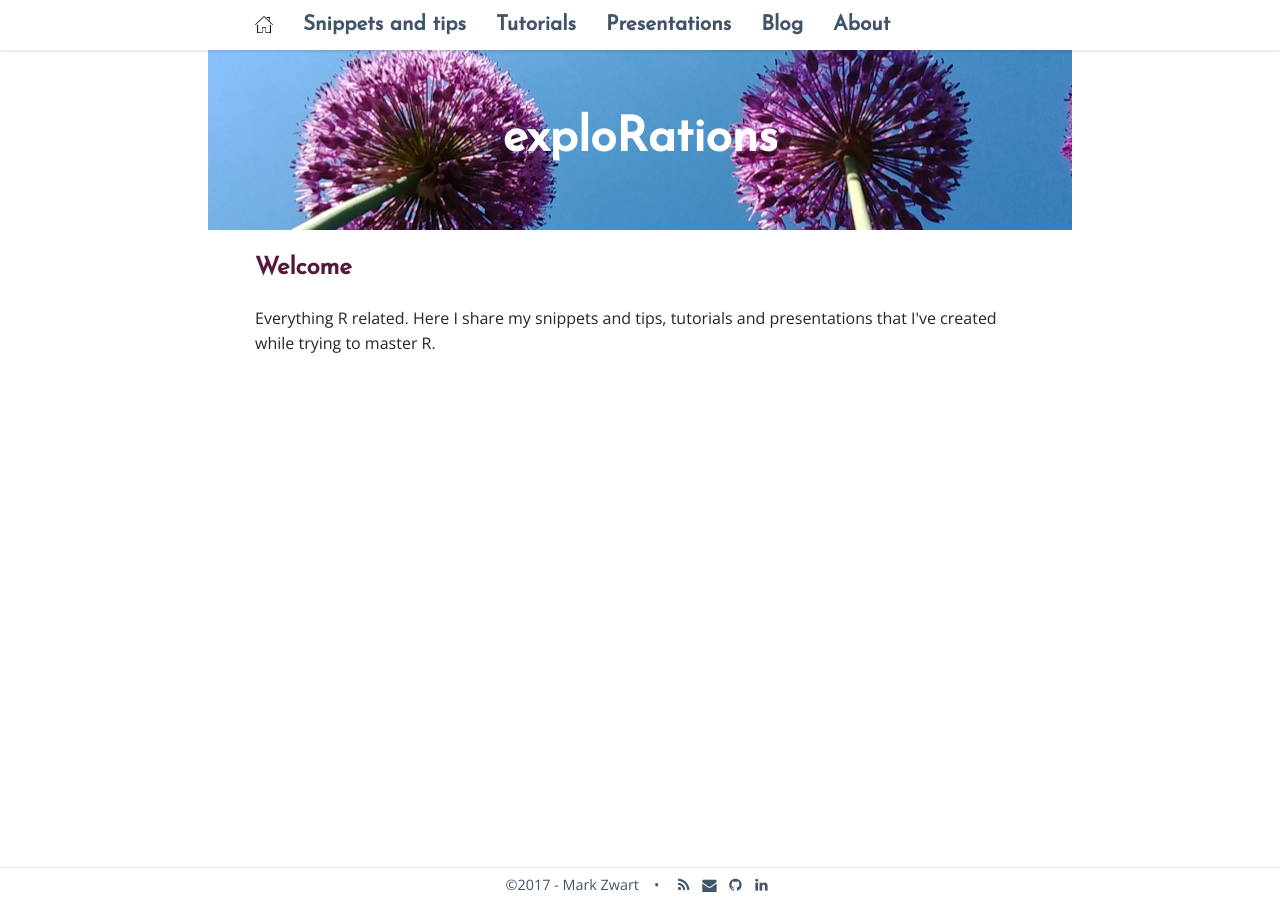
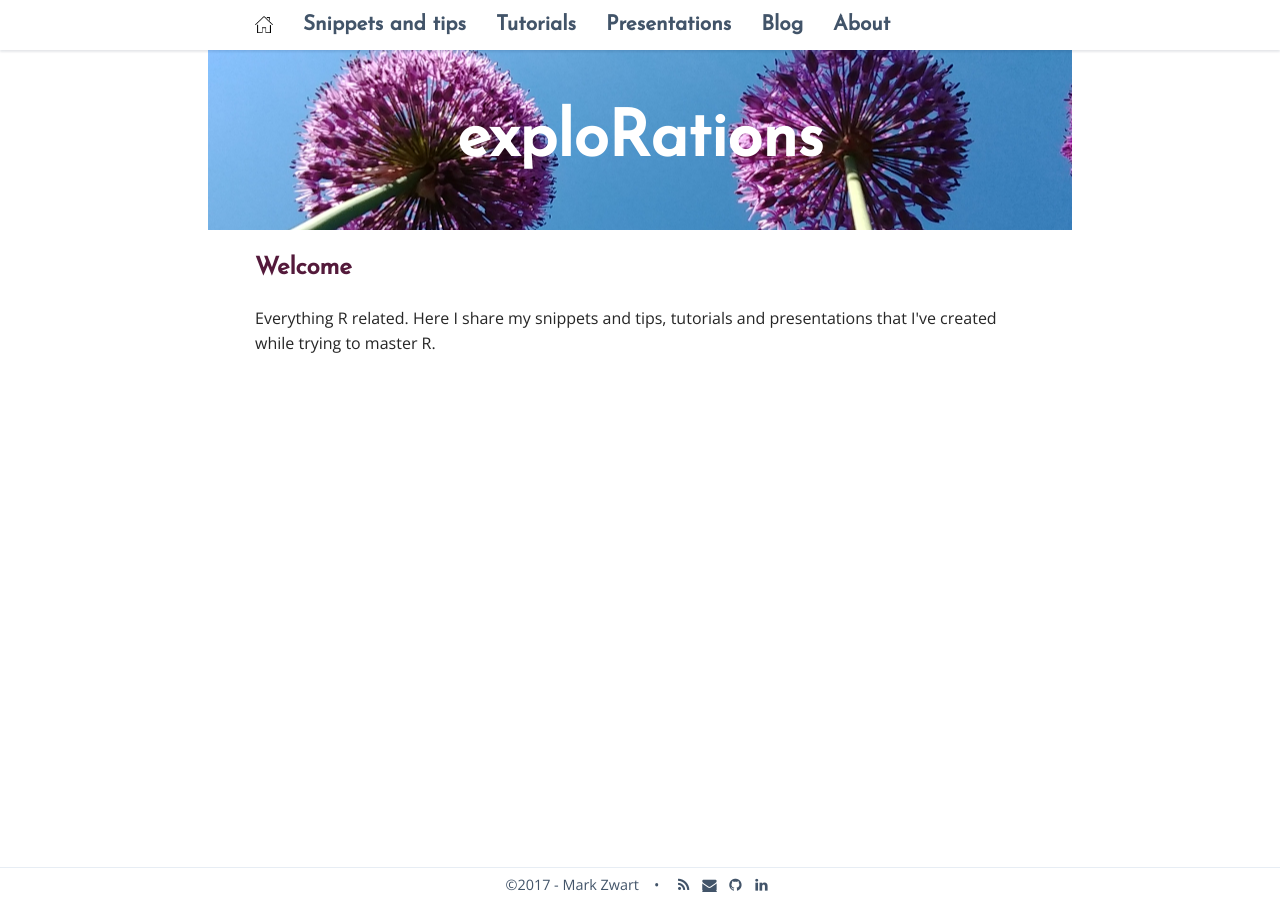
Before and after one commit to mark-me/mark-me.github.io, a Jekyll site: the page built from index.html, in a window 1280 px wide. Built offline with Jekyll 4.4.1, drawn with Linux system fonts in a browser that asks for light colours; nearby versions of some CDN libraries; comment, search, counter and statistics services are not loaded.

Commit message:
Update _layout.scss

```diff
--- a/_sass/_layout.scss
+++ b/_sass/_layout.scss
@@ -14,7 +14,7 @@ title_header {
 	color: #FFFFFF;
 	line-height: 2.2;
 	color: #FFFFFF;
-	font-size: 3.0em;
+	font-size: 4.0em;
 	a,
 	a:visited {
 		text-decoration: none;
```
